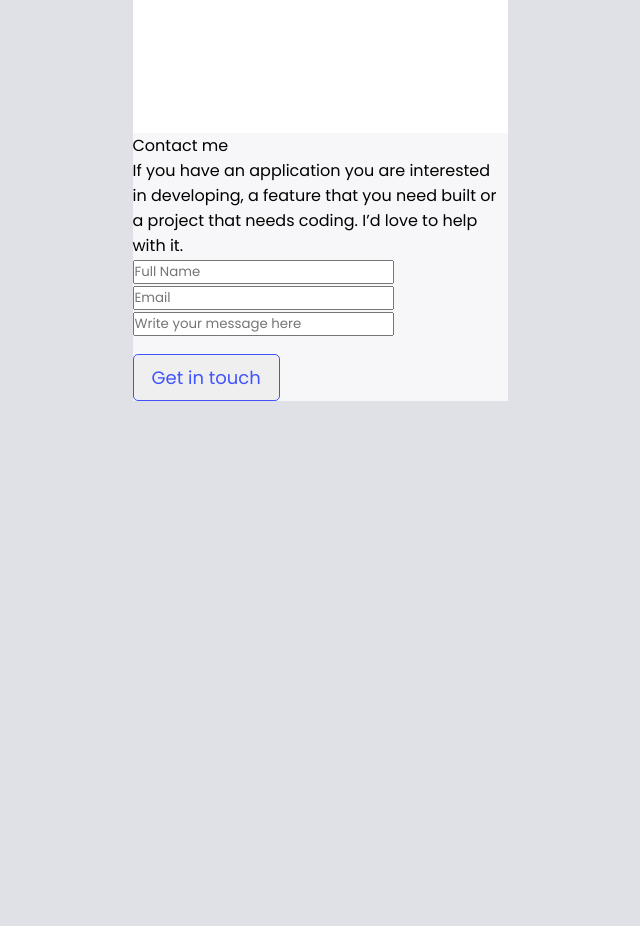
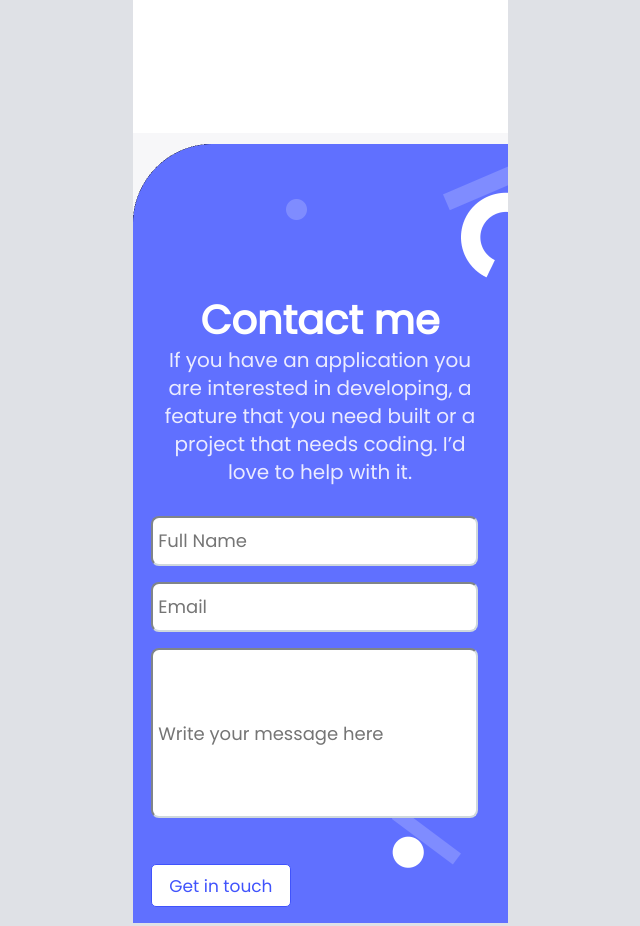
Before and after one commit to Naledi-Dikgale/mobile-portfolio, a website: page index.html in a window 1280 px wide. Shown: the part 4560-5486 px from the top of the page, without its empty margins (320-960 px from the left). Before the commit the page ends 4961 px from the top, so only its background shows below. Drawn offline with nearby package versions, Linux system fonts and the light colour scheme.

Commit message:
Edit readme file

```diff
--- a/index.css
+++ b/index.css
@@ -12,7 +12,7 @@
 * {
   margin: 0;
   padding: 0;
-  font-family: 'Poppins', sans-serif;
+  font-family: "Poppins", sans-serif;
   box-sizing: border-box;
 }
 
@@ -41,7 +41,7 @@ nav {
   color: var(--calm-purple);
   width: 76px;
   height: 20px;
-  font-family: 'Poppins', sans-serif;
+  font-family: "Poppins", sans-serif;
   font-style: normal;
   font-weight: 700;
   font-size: 18px;
@@ -78,7 +78,7 @@ nav {
 
 .greeting {
   height: 150px;
-  font-family: 'Poppins', sans-serif;
+  font-family: "Poppins", sans-serif;
   font-style: normal;
   font-weight: 700;
   font-size: 40px;
@@ -92,7 +92,7 @@ nav {
   margin-top: 13px;
   width: 95%;
   max-width: 640px;
-  font-family: 'Poppins', sans-serif;
+  font-family: "Poppins", sans-serif;
   font-style: normal;
   font-weight: 400;
   font-size: 16px;
@@ -103,7 +103,7 @@ nav {
 
 .letsconnect {
   margin: 4% 0 1% 0;
-  font-family: 'poppins', sans-serif;
+  font-family: "poppins", sans-serif;
   font-size: 16px;
   line-height: 24px;
   font-weight: 500;
@@ -126,7 +126,7 @@ nav {
 }
 
 .h-text {
-  font-family: 'poppins', sans-serif;
+  font-family: "poppins", sans-serif;
   font-weight: 700;
   width: 295px;
   font-size: 32px;
@@ -138,7 +138,7 @@ nav {
 
 .h-text1 {
   font-size: 40px;
-  font-family: 'poppins', sans-serif;
+  font-family: "poppins", sans-serif;
   font-weight: 700;
   width: 295px;
   color: #172b4d;
@@ -147,7 +147,7 @@ nav {
 }
 
 .info-text {
-  font-family: 'Poppins', sans-serif;
+  font-family: "Poppins", sans-serif;
   font-style: normal;
   font-weight: 600;
   font-size: 13px;
@@ -159,7 +159,7 @@ nav {
 }
 
 .canopy {
-  font-family: 'poppins', sans-serif;
+  font-family: "poppins", sans-serif;
   font-weight: 600;
   width: 56px;
   height: 13px;
@@ -173,7 +173,7 @@ nav {
 }
 
 .h-text-name {
-  font-family: 'poppins', sans-serif;
+  font-family: "poppins", sans-serif;
   width: 295px;
   height: 80px;
   font-size: 32px;
@@ -302,7 +302,7 @@ li {
   margin-top: 13px;
   width: 95%;
   max-width: 640px;
-  font-family: 'Poppins', sans-serif;
+  font-family: "Poppins", sans-serif;
   font-style: normal;
   font-weight: 400;
   font-size: 16px;
@@ -353,7 +353,7 @@ li {
 }
 
 .about-heading-small {
-  font-family: 'Poppins', sans-serif;
+  font-family: "Poppins", sans-serif;
   font-style: normal;
   font-weight: 500;
   font-size: 20px;
@@ -387,10 +387,79 @@ li {
 }
 
 .about-skill-text {
-  font-family: 'Poppins', sans-serif;
+  font-family: "Poppins", sans-serif;
   font-style: normal;
   font-weight: 600;
   padding-left: 1em;
   line-height: 20px;
   color: #253858;
 }
+
+footer {
+  margin-top: 3%;
+  padding-top: 40%;
+  padding-bottom: 40%;
+  width: 375px;
+  height: 779px;
+  background-image: url(./assets/footerbg.png);
+  background-size: cover;
+  display: flex;
+  flex-direction: column;
+  align-items: center;
+}
+
+footer span {
+  font-family: "Poppins", sans-serif;
+  font-style: normal;
+  font-weight: 700;
+  font-size: 40px;
+  line-height: 52px;
+  display: flex;
+  align-items: center;
+  text-align: center;
+  color: #fff;
+}
+
+footer p {
+  width: 90%;
+  margin-bottom: 3%;
+  text-align: center;
+  font-family: "Poppins", sans-serif;
+  font-style: normal;
+  font-weight: 400;
+  font-size: 20px;
+  line-height: 28px;
+  color: #ebebff;
+}
+
+footer form {
+  display: flex;
+  flex-direction: column;
+  align-items: flex-start;
+  width: 100%;
+  padding: 5%;
+  gap: 1em;
+}
+
+footer form .text-inputs {
+  border-radius: 8px;
+  border-color: #cfd8dc;
+  line-height: 2em;
+  width: 327px;
+  font-size: large;
+  padding: 5px;
+}
+
+footer form .message-input {
+  height: 170px;
+  border-radius: 8px;
+  border-color: #cfd8dc;
+  width: 327px;
+  font-size: large;
+  padding: 5px;
+  background-color: #fff;
+  left: 16px;
+  right: 38px;
+  top: 15px;
+  bottom: 15px;
+}
--- a/index.html
+++ b/index.html
@@ -255,7 +255,7 @@
         <input class="text-inputs" type="text" name="user_name"placeholder="Full Name">
         <input class="text-inputs" type="email" name="user_email" placeholder="Email">
         <input class="message-input" type="text" name="text_area" multiple placeholder="Write your message here">
-        <button type="submit" class="outlined-button see-button">Get in touch</button>
+        <button type="submit" class="outlined-button btn">Get in touch</button>
     </form>
     </footer>
   </main>
```
Also changed, not shown: README.md.
